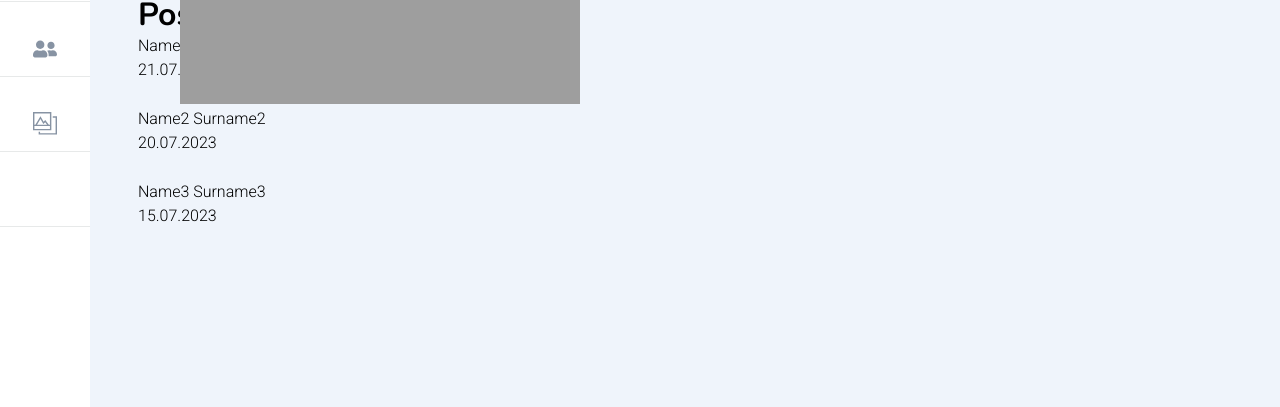
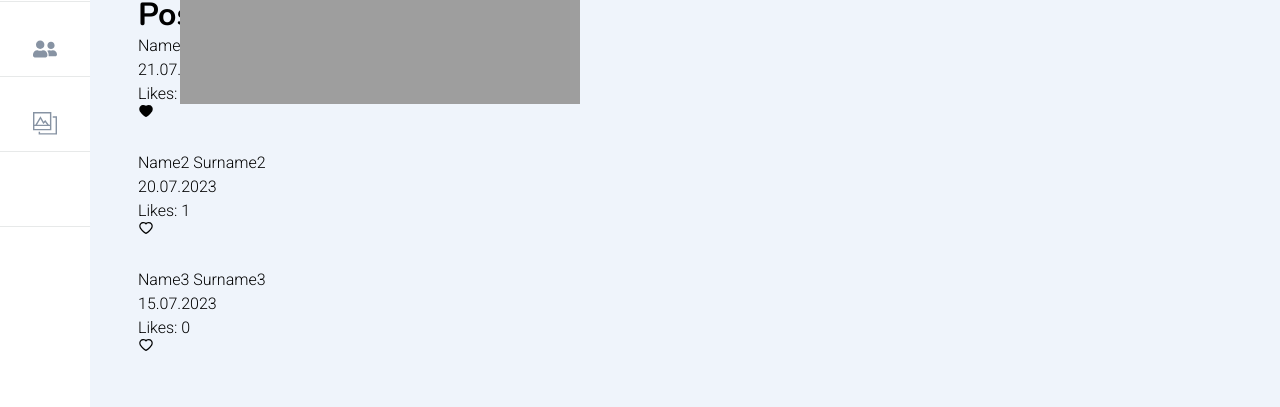
Before and after one commit to boberskyi/social-network, a React (Create React App) app: page / in a window 1280 px wide. Shown: the part 387-794 px from the top of the page. Built offline with nearby package versions, Linux system fonts and the light colour scheme; some icons are missing.

Commit message:
Post likes realized

```diff
--- a/src/App.tsx
+++ b/src/App.tsx
@@ -4,11 +4,11 @@ import {NavigationLeft} from "./components/NavigationLeft/NavigationLeft";
 import {MainBlock} from "./components/MainBlock/MainBlock";
 import {BrowserRouter} from "react-router-dom";
 import {StateType} from "./redux/state";
-import {AllActionsType} from "./redux/dialogs-reducer";
+import {DialogsActionsType} from "./redux/dialogs-reducer";
 
 type AppType = {
     state: StateType,
-    dispatch: (action:AllActionsType) => void
+    dispatch: (action:DialogsActionsType) => void
 }
 const App:React.FC<AppType> = ({state,dispatch}) => {
     return (
--- a/src/components/MainBlock/Dialogs/Dialogs.tsx
+++ b/src/components/MainBlock/Dialogs/Dialogs.tsx
@@ -4,12 +4,12 @@ import {DialogsFriendItm} from "./DialogsFriendItm/DialogsFriendItm";
 import {Outlet} from "react-router-dom";
 import {MsgSendBox} from "./MsgSendBox/MsgSendBox";
 import {DialogsType} from "../../../redux/state";
-import {AllActionsType} from "../../../redux/dialogs-reducer";
+import {DialogsActionsType} from "../../../redux/dialogs-reducer";
 
 type DialogsCType = {
     dialogs: DialogsType[],
     newMessageText: string,
-    dispatch: (action:AllActionsType) => void
+    dispatch: (action:DialogsActionsType) => void
 }
 export const Dialogs:React.FC<DialogsCType> = ({dialogs, newMessageText, dispatch}) => {
     return (
--- a/src/components/MainBlock/Dialogs/MsgSendBox/MsgSendBox.tsx
+++ b/src/components/MainBlock/Dialogs/MsgSendBox/MsgSendBox.tsx
@@ -1,9 +1,9 @@
 import React, {ChangeEvent, createRef, RefObject} from 'react';
 import styled from 'styled-components';
-import {addMessageAC, AllActionsType, updateNewMessageAC} from "../../../../redux/dialogs-reducer";
+import {addMessageAC, DialogsActionsType, updateNewMessageAC} from "../../../../redux/dialogs-reducer";
 
 type MsgSendBoxType = {
-    dispatch: (action:AllActionsType) => void
+    dispatch: (action:DialogsActionsType) => void
     newMessageText: string
 }
 
--- a/src/components/MainBlock/MainBlock.tsx
+++ b/src/components/MainBlock/MainBlock.tsx
@@ -7,12 +7,12 @@ import {PostsFeed} from "./Posts/PostsFeed";
 import {ErrorPage} from "./ErrorPage/ErrorPage";
 import {Messages} from "./Dialogs/Messages/Messages";
 import {DialogsPageType, PostsType} from "../../redux/state";
-import {AllActionsType} from "../../redux/dialogs-reducer";
+import {DialogsActionsType} from "../../redux/dialogs-reducer";
 
 type MainBlockType = {
     posts: PostsType[],
     dialogsPage: DialogsPageType,
-    dispatch: (action:AllActionsType) => void
+    dispatch: (action:DialogsActionsType) => void
 }
 export const MainBlock:React.FC<MainBlockType> = ({posts, dialogsPage, dispatch}) => {
     return (
@@ -20,13 +20,13 @@ export const MainBlock:React.FC<MainBlockType> = ({posts, dialogsPage, dispatch}
             <Banner/>
             <StyledMainWrapper>
                 <Routes>
-                    <Route path={"/"} element={<PostsFeed posts={posts}/>}/>
+                    <Route path={"/"} element={<PostsFeed posts={posts} dispatch={dispatch}/>}/>
                     <Route path={"/dialogs"} element={<Dialogs dialogs={dialogsPage.dialogs}
                                                                newMessageText={dialogsPage.newMessageText}
                                                                dispatch={dispatch} />}>
                         <Route path={":id"} element={<Messages messages={dialogsPage.messages}/>}/>
                     </Route>
-                    <Route path={"/posts"} element={<PostsFeed posts={posts}/>}/>
+                    <Route path={"/posts"} element={<PostsFeed posts={posts} dispatch={dispatch}/>}/>
                     <Route path={"/*"} element={<ErrorPage/>}/>
                 </Routes>
             </StyledMainWrapper>
--- a/src/components/MainBlock/Posts/Post/Post.tsx
+++ b/src/components/MainBlock/Posts/Post/Post.tsx
@@ -1,15 +1,29 @@
 import React from 'react';
 import styled from "styled-components";
+import {updateLikesAC} from "../../../../redux/posts-reducer";
+import {AiFillHeart, AiOutlineHeart} from "react-icons/ai";
 
 type PostPropsType = {
+    postId: string,
     author: string,
     date: string
+    likes: number,
+    likesActive: boolean,
+    dispatch: (action: any) => void
 }
-export const Post:React.FC<PostPropsType> = ({author, date}) => {
+export const Post:React.FC<PostPropsType> = ({dispatch, ...props}) => {
+    const onLikeClick = () => {
+        dispatch(updateLikesAC(props.postId));
+    }
     return (
         <StyledPost>
-            <p>{author}</p>
-            <p>{date}</p>
+            <p>{props.author}</p>
+            <p>{props.date}</p>
+            <div>
+                <p>Likes: {props.likes}</p>
+                <span onClick={onLikeClick}>{props.likesActive ? <AiFillHeart/> : <AiOutlineHeart/>} </span>
+            </div>
+
         </StyledPost>
     );
 };
--- a/src/components/MainBlock/Posts/PostsFeed.tsx
+++ b/src/components/MainBlock/Posts/PostsFeed.tsx
@@ -2,18 +2,26 @@ import React from 'react';
 import {Post} from "./Post/Post";
 import styled from "styled-components";
 import {PostsType} from "../../../redux/state";
+import {DialogsActionsType} from "../../../redux/dialogs-reducer";
 
 type PostsFeedType = {
-    posts: PostsType[]
+    posts: PostsType[],
+    dispatch: (action: any) => void
 }
-export const PostsFeed:React.FC<PostsFeedType> = ({posts}) => {
+export const PostsFeed: React.FC<PostsFeedType> = ({posts,dispatch}) => {
     return (
         <StyledPostsFeed>
             <div>Top filter</div>
             <div>
                 <h1>Posts</h1>
                 <StyledPostsWrap>
-                    {posts.map(post => <Post key={post.id} author={post.name} date={post.date} />)}
+                    {posts.map(post => <Post key={post.id}
+                                             postId={post.id}
+                                             dispatch={dispatch}
+                                             author={post.name}
+                                             likes={post.likes}
+                                             likesActive={post.likesActive}
+                                             date={post.date}/>)}
                 </StyledPostsWrap>
             </div>
         </StyledPostsFeed>
--- a/src/redux/dialogs-reducer.ts
+++ b/src/redux/dialogs-reducer.ts
@@ -1,7 +1,7 @@
 import {DialogsPageType} from "./state";
 import {v1} from "uuid";
 
-export type AllActionsType = AddMessageACType | UpdateNewMessageACType;
+export type DialogsActionsType = AddMessageACType | UpdateNewMessageACType;
 export type AddMessageACType = ReturnType<typeof addMessageAC>;
 export type UpdateNewMessageACType = ReturnType<typeof updateNewMessageAC>;
 export const addMessageAC = (message:string | undefined) => {
@@ -21,7 +21,7 @@ export const updateNewMessageAC = (newText:string) => {
     } as const
 }
 
-export const dialogsReducer = (state:DialogsPageType, action:AllActionsType):DialogsPageType => {
+export const dialogsReducer = (state:DialogsPageType, action:DialogsActionsType):DialogsPageType => {
     switch(action.type) {
         case 'ADD-MESSAGE': {
             const newMsg = {id: v1(), sender: 'me', text: action.payload.message};
--- /dev/null
+++ b/src/redux/posts-reducer.ts
@@ -0,0 +1,28 @@
+export type PostsActionsType = UpdateLikesACType;
+export type UpdateLikesACType = ReturnType<typeof updateLikesAC>;
+export const updateLikesAC = (postId:string) => {
+    return {
+        type: 'UPDATE-LIKES',
+        payload: {
+            postId
+        }
+    } as const
+}
+
+export const postsReducer = (state:any, action:PostsActionsType):any => {
+    switch(action.type) {
+        case 'UPDATE-LIKES': {
+            let post = state.find((el:any) => el.id === action.payload.postId);
+
+            if (post.likesActive) {
+                post.likes--;
+                post.likesActive = false;
+            } else {
+                post.likes++;
+                post.likesActive = true;
+            }
+            return state;
+        }
+        default: return state;
+    }
+}
--- a/src/redux/state.ts
+++ b/src/redux/state.ts
@@ -1,10 +1,13 @@
 import {v1} from "uuid";
-import {AllActionsType, dialogsReducer} from "./dialogs-reducer";
+import {DialogsActionsType, dialogsReducer} from "./dialogs-reducer";
+import {postsReducer} from "./posts-reducer";
 
 export type PostsType = {
     id: string,
     name: string,
-    date: string
+    date: string,
+    likes: number,
+    likesActive: boolean
 }
 export type DialogsType = {
     id: string,
@@ -30,14 +33,14 @@ export type StoreType = {
     getState: () => StateType,
     _callSubscriber: (state:StateType) => void,
     subscribe: (observer: () => void) => void,
-    dispatch: (action:AllActionsType) => void
+    dispatch: (action:DialogsActionsType) => void
 }
 export let store:StoreType = {
     _state: {
         posts: [
-            {id: v1(), name: 'Name Surname', date: '21.07.2023'},
-            {id: v1(), name: 'Name2 Surname2', date: '20.07.2023'},
-            {id: v1(), name: 'Name3 Surname3', date: '15.07.2023'},
+            {id: v1(), name: 'Name Surname', date: '21.07.2023', likes: 4, likesActive: true},
+            {id: v1(), name: 'Name2 Surname2', date: '20.07.2023', likes: 1, likesActive: false},
+            {id: v1(), name: 'Name3 Surname3', date: '15.07.2023', likes: 0, likesActive: false},
         ],
         dialogsPage: {
             dialogs: [
@@ -66,6 +69,7 @@ export let store:StoreType = {
     },
     dispatch(action:any) {
         this._state.dialogsPage = dialogsReducer(this._state.dialogsPage, action);
+        this._state.posts = postsReducer(this._state.posts, action);
         this._callSubscriber(this._state);
     }
 }
```
